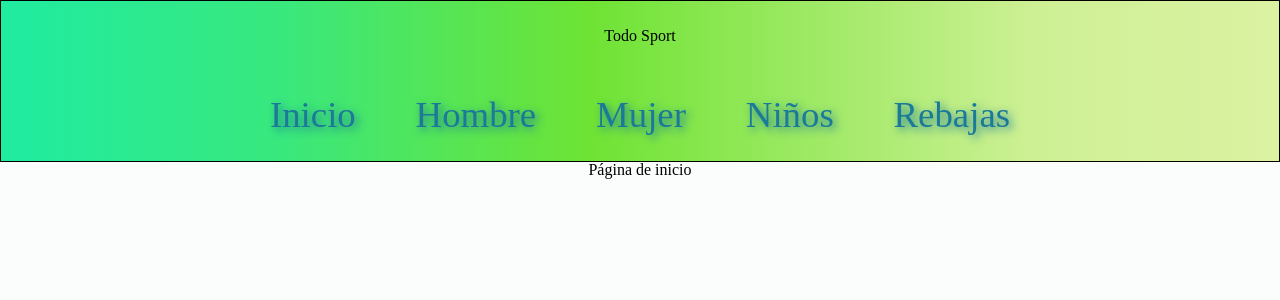
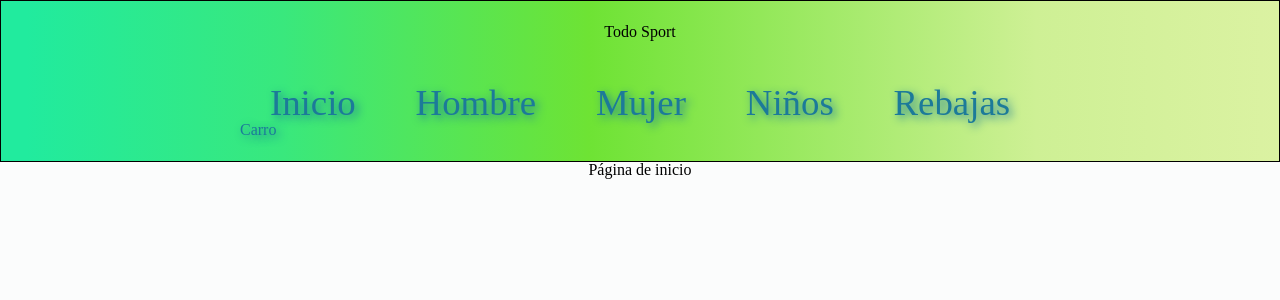
Before and after one commit to Rafadev357/portal-ventas, a React (Vite) app: page / in a window 1280 px wide. Shown: the top 300 px of the page. Built offline with nearby package versions, Linux system fonts and the light colour scheme.

Commit message:
Update files

```diff
--- a/src/components/layout/HeaderNav.jsx
+++ b/src/components/layout/HeaderNav.jsx
@@ -137,6 +137,9 @@ return (
                 </div>
             </li>
         </ul>
+        <div >
+            <NavLink to='/carro' className='menu__link'>Carro</NavLink>
+        </div>
     </nav>
    </header>
   )
--- a/src/router/Rutas.jsx
+++ b/src/router/Rutas.jsx
@@ -6,6 +6,7 @@ import { Rebajas } from '../components/layout/Rebajas';
 import { NotFound } from '../components/layout/NotFound';
 import { Personas } from '../components/layout/Personas';
 import { LayoutProduct } from '../components/layout/LayoutProduct';
+import { Carrito } from '../components/layout/Carrito';
 
 export const Rutas = () => {
   return (
@@ -21,6 +22,7 @@ export const Rutas = () => {
             <Route path='/mujer' element={<Personas/>}/>
             <Route path='/niños' element={<Personas/>}/>
             <Route path='/rebajas' element={<Rebajas/>}/>
+            <Route path='/carro' element={<Carrito/>}/>
             <Route path='/error' element={<NotFound/>}/>
             <Route path='*' element={<NotFound/>}/>
             <Route path='/producto/:id' element={<LayoutProduct/>}/>
```
